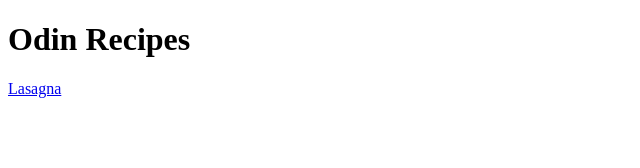
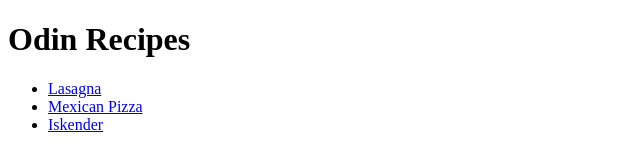
Before and after one commit to hxkki/odin-recipes, a plain HTML site: page index.html in a window 1280 px wide. Shown: the whole page, without its empty margins (0-640 px from the left). Drawn offline with Linux system fonts and the light colour scheme.

Commit message:
Small changes
I changed the Names of the Titles. So the name of the recipe is in the title and I linked all recipes to the Homepage with a List.

```diff
--- a/index.html
+++ b/index.html
@@ -3,11 +3,15 @@
 <head>
     <meta charset="UTF-8">
     <meta name="viewport" content="width=device-width, initial-scale=1.0">
-    <title>Document</title>
+    <title>Odin Recipes</title>
 </head>
 <body>
     <h1>Odin Recipes</h1>
 
-    <a href="./recipes/lasagna.html">Lasagna</a>
+    <ul>
+        <li><a href="./recipes/lasagna.html">Lasagna</a></li>
+        <li><a href="./recipes/mexicanpizza.html">Mexican Pizza</a></li>
+        <li><a href="./recipes/iskender.html">Iskender</a></li>
+    </ul>
 </body>
 </html>
```
Also changed, not shown: recipes/iskender.html (+1 -1 lines), recipes/lasagna.html (+1 -1 lines).
